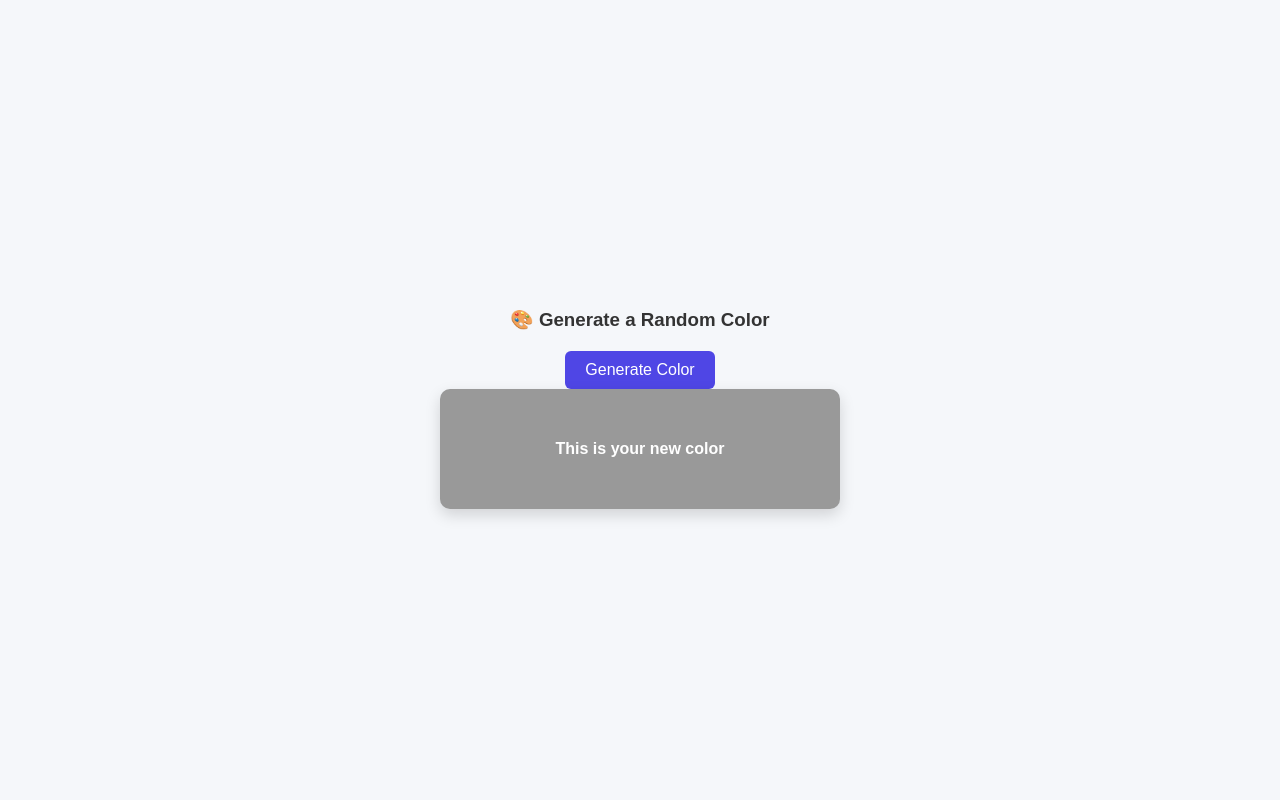
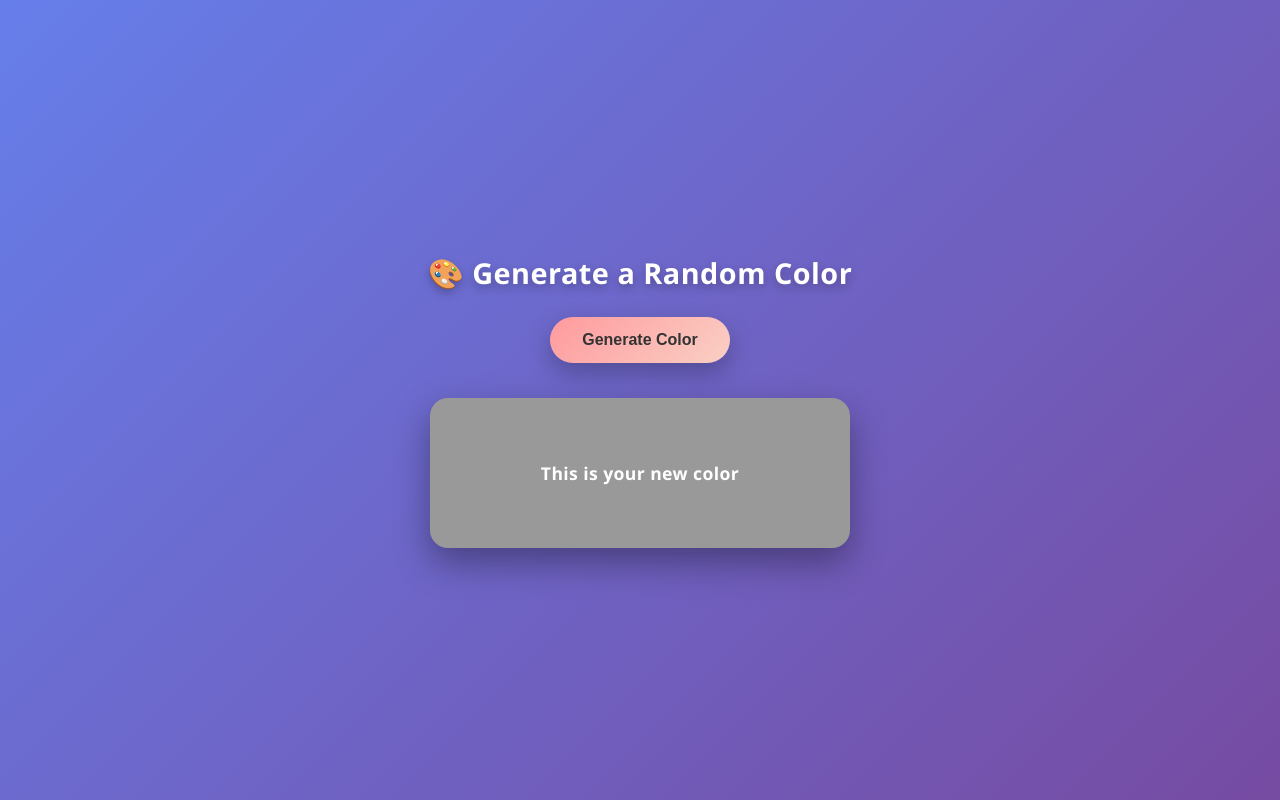
Before and after one commit to Shivamlad5457/GenerateRandomColor, a plain HTML site: page index.html in a window 1280 px wide. Drawn offline with Linux system fonts and the light colour scheme.

Commit message:
Update UI and Improve Styles

```diff
--- a/style.css
+++ b/style.css
@@ -1,45 +1,71 @@
+* {
+    margin: 0;
+    padding: 0;
+    box-sizing: border-box;
+}
+
+/* Body */
 body {
-    margin: 0;
     height: 100vh;
     display: flex;
     flex-direction: column;
     justify-content: center;
     align-items: center;
-    font-family: Arial, sans-serif;
-    background: #f5f7fa;
+    font-family: "Segoe UI", Tahoma, Geneva, Verdana, sans-serif;
+    background: linear-gradient(135deg, #667eea, #764ba2);
+    color: #fff;
 }
 
+/* Heading */
 h3 {
-    margin-bottom: 20px;
-    color: #333;
+    font-size: 1.8rem;
+    margin-bottom: 25px;
+    letter-spacing: 0.5px;
+    text-shadow: 0 4px 10px rgba(0, 0, 0, 0.25);
 }
 
+/* Button */
 button {
-    padding: 10px 20px;
-    font-size: 16px;
+    padding: 14px 32px;
+    font-size: 1rem;
+    font-weight: 600;
     border: none;
-    border-radius: 6px;
-    background-color: #4f46e5;
-    color: white;
+    border-radius: 30px;
+    background: linear-gradient(135deg, #ff9a9e, #fad0c4);
+    color: #333;
     cursor: pointer;
-    transition: 0.3s;
+    transition: all 0.3s ease;
+    box-shadow: 0 10px 25px rgba(0, 0, 0, 0.25);
 }
 
 button:hover {
-    background-color: #4338ca;
+    transform: translateY(-3px);
+    box-shadow: 0 14px 30px rgba(0, 0, 0, 0.35);
 }
 
+button:active {
+    transform: scale(0.96);
+}
+
+/* Color Display Box */
 div {
-    height: 120px;
+    height: 150px;
     width: 90%;
-    max-width: 400px; ✅
-    margin-top: 25px;
-    border-radius: 10px;
+    max-width: 420px;
+    margin-top: 35px;
+    border-radius: 18px;
     display: flex;
     align-items: center;
     justify-content: center;
-    font-weight: bold;
-    color: white;
-    background-color: #999;
-    box-shadow: 0 6px 15px rgba(0, 0, 0, 0.15);
+    font-size: 1.1rem;
+    font-weight: 600;
+    letter-spacing: 0.4px;
+    background: #999;
+    box-shadow: 0 15px 35px rgba(0, 0, 0, 0.35);
+    transition: all 0.4s ease;
 }
+
+/* Optional hover effect on color box */
+div:hover {
+    transform: scale(1.03);
+}
```
